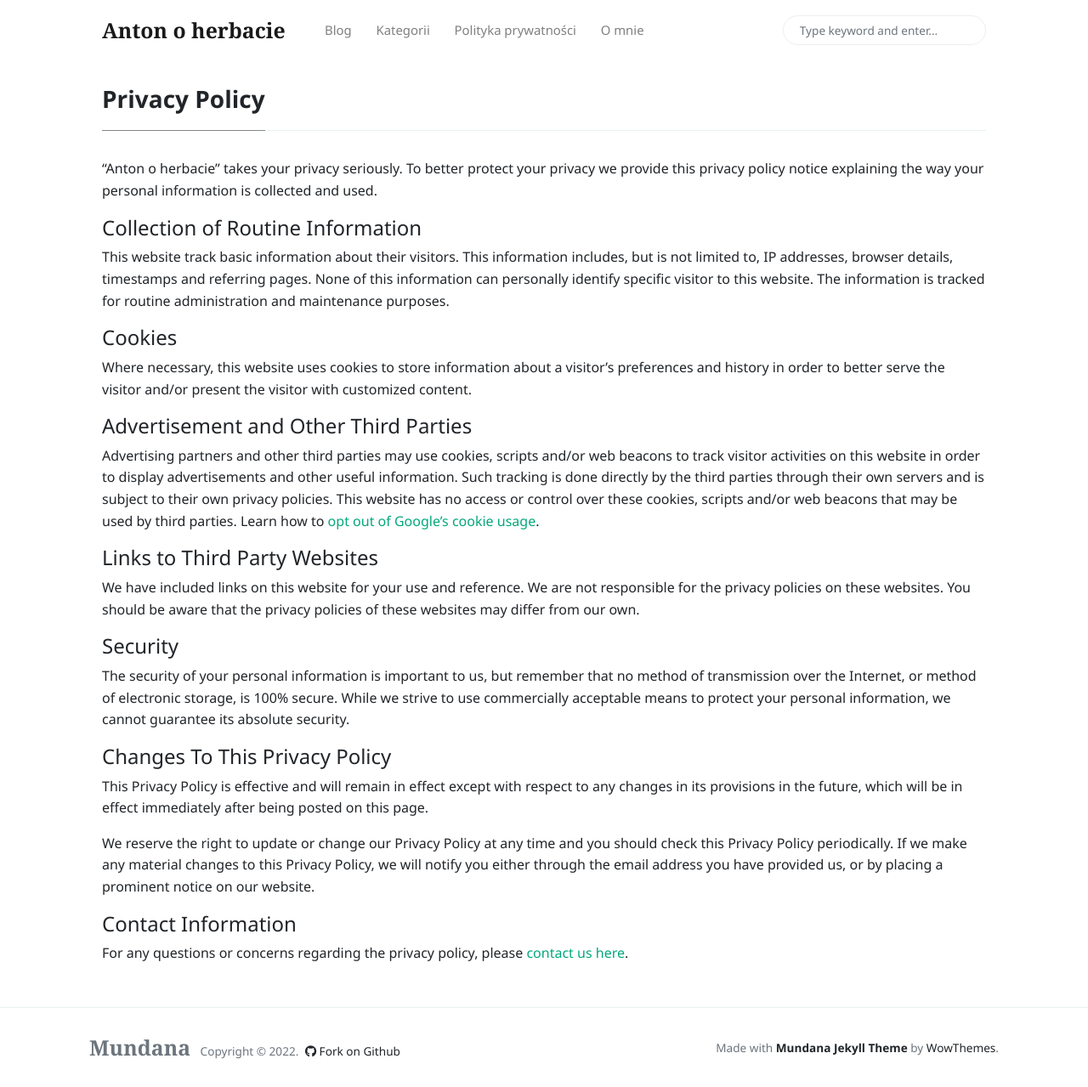
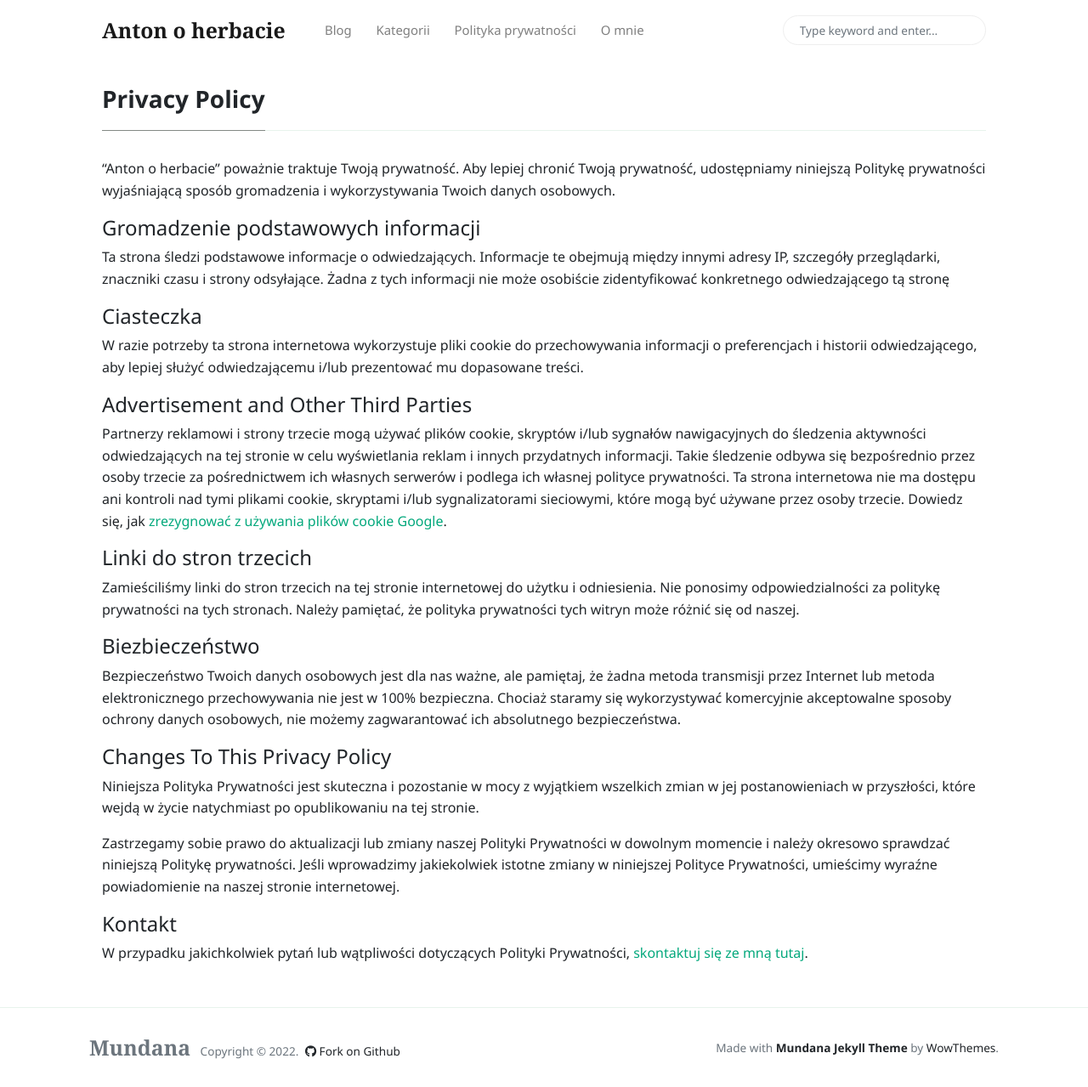
Before and after one commit to asiomchen/asiomchen.github.io, a Jekyll site: the page built from _pages/privacy-policy.md, in a window 1280 px wide and 1279 px high. Shown: the whole window at 85% size. Built offline with Jekyll 4.4.1, drawn with Linux system fonts in a browser that asks for light colours; nearby versions of some CDN libraries.

Commit message:
Update privacy-policy.md

```diff
--- a/_pages/privacy-policy.md
+++ b/_pages/privacy-policy.md
@@ -3,41 +3,37 @@ title: "Privacy Policy"
 permalink: "/privacy-policy.html"
 ---
 
-"{{site.name}}" takes your privacy seriously. To better protect your privacy we provide this privacy policy notice explaining the way your personal information is collected and used.
+"{{site.name}}" poważnie traktuje Twoją prywatność. Aby lepiej chronić Twoją prywatność, udostępniamy niniejszą Politykę prywatności wyjaśniającą sposób gromadzenia i wykorzystywania Twoich danych osobowych.
 
+#### Gromadzenie podstawowych informacji
 
-#### Collection of Routine Information
+Ta strona śledzi podstawowe informacje o odwiedzających. Informacje te obejmują między innymi adresy IP, szczegóły przeglądarki, znaczniki czasu i strony odsyłające. Żadna z tych informacji nie może osobiście zidentyfikować konkretnego odwiedzającego tą stronę
 
-This website track basic information about their visitors. This information includes, but is not limited to, IP addresses, browser details, timestamps and referring pages. None of this information can personally identify specific visitor to this website. The information is tracked for routine administration and maintenance purposes.
+#### Ciasteczka
 
-
-#### Cookies
-
-Where necessary, this website uses cookies to store information about a visitor’s preferences and history in order to better serve the visitor and/or present the visitor with customized content.
-
+W razie potrzeby ta strona internetowa wykorzystuje pliki cookie do przechowywania informacji o preferencjach i historii odwiedzającego, aby lepiej służyć odwiedzającemu i/lub prezentować mu dopasowane treści.
 
 #### Advertisement and Other Third Parties
 
-Advertising partners and other third parties may use cookies, scripts and/or web beacons to track visitor activities on this website in order to display advertisements and other useful information. Such tracking is done directly by the third parties through their own servers and is subject to their own privacy policies. This website has no access or control over these cookies, scripts and/or web beacons that may be used by third parties. Learn how to [opt out of Google’s cookie usage](http://www.google.com/privacy_ads.html).
+Partnerzy reklamowi i strony trzecie mogą używać plików cookie, skryptów i/lub sygnałów nawigacyjnych do śledzenia aktywności odwiedzających na tej stronie w celu wyświetlania reklam i innych przydatnych informacji. Takie śledzenie odbywa się bezpośrednio przez osoby trzecie za pośrednictwem ich własnych serwerów i podlega ich własnej polityce prywatności. Ta strona internetowa nie ma dostępu ani kontroli nad tymi plikami cookie, skryptami i/lub sygnalizatorami sieciowymi, które mogą być używane przez osoby trzecie. Dowiedz się, jak [zrezygnować z używania plików cookie Google](http://www.google.com/privacy_ads.html).
+
+#### Linki do stron trzecich
+
+Zamieściliśmy linki do stron trzecich na tej stronie internetowej do użytku i odniesienia. Nie ponosimy odpowiedzialności za politykę prywatności na tych stronach. Należy pamiętać, że polityka prywatności tych witryn może różnić się od naszej.
 
 
-#### Links to Third Party Websites
+#### Biezbieczeństwo
 
-We have included links on this website for your use and reference. We are not responsible for the privacy policies on these websites. You should be aware that the privacy policies of these websites may differ from our own.
-
-
-#### Security
-
-The security of your personal information is important to us, but remember that no method of transmission over the Internet, or method of electronic storage, is 100% secure. While we strive to use commercially acceptable means to protect your personal information, we cannot guarantee its absolute security.
+Bezpieczeństwo Twoich danych osobowych jest dla nas ważne, ale pamiętaj, że żadna metoda transmisji przez Internet lub metoda elektronicznego przechowywania nie jest w 100% bezpieczna. Chociaż staramy się wykorzystywać komercyjnie akceptowalne sposoby ochrony danych osobowych, nie możemy zagwarantować ich absolutnego bezpieczeństwa.
 
 
 #### Changes To This Privacy Policy
 
-This Privacy Policy is effective and will remain in effect except with respect to any changes in its provisions in the future, which will be in effect immediately after being posted on this page.
+Niniejsza Polityka Prywatności jest skuteczna i pozostanie w mocy z wyjątkiem wszelkich zmian w jej postanowieniach w przyszłości, które wejdą w życie natychmiast po opublikowaniu na tej stronie.
 
-We reserve the right to update or change our Privacy Policy at any time and you should check this Privacy Policy periodically. If we make any material changes to this Privacy Policy, we will notify you either through the email address you have provided us, or by placing a prominent notice on our website.
+Zastrzegamy sobie prawo do aktualizacji lub zmiany naszej Polityki Prywatności w dowolnym momencie i należy okresowo sprawdzać niniejszą Politykę prywatności. Jeśli wprowadzimy jakiekolwiek istotne zmiany w niniejszej Polityce Prywatności, umieścimy wyraźne powiadomienie na naszej stronie internetowej.
 
 
-#### Contact Information
+#### Kontakt
 
-For any questions or concerns regarding the privacy policy, please [contact us here]({{site.baseurl}}/contact.html).
+W przypadku jakichkolwiek pytań lub wątpliwości dotyczących Polityki Prywatności, [skontaktuj się ze mną tutaj]({{site.baseurl}}/contact.html).
```
